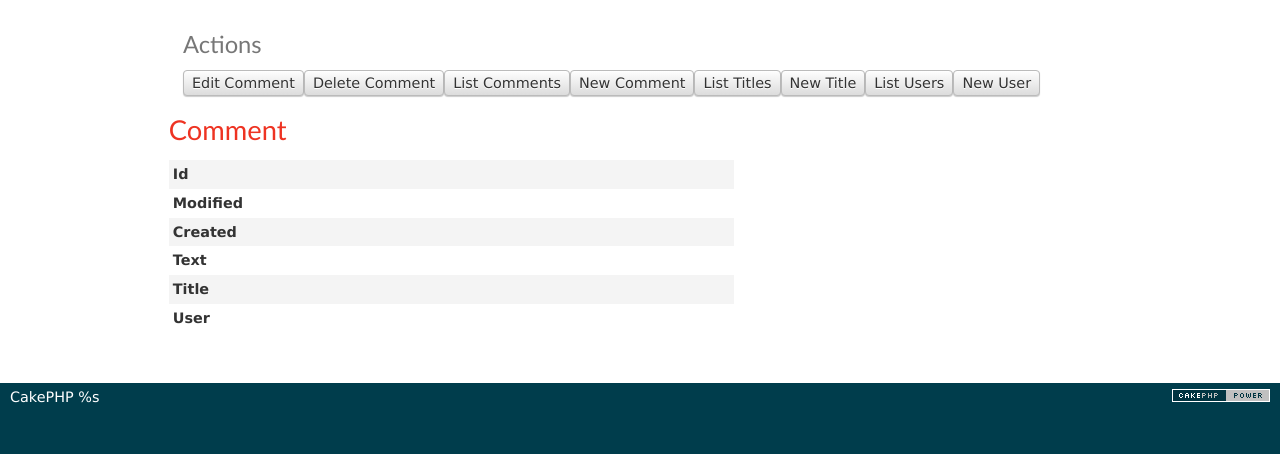
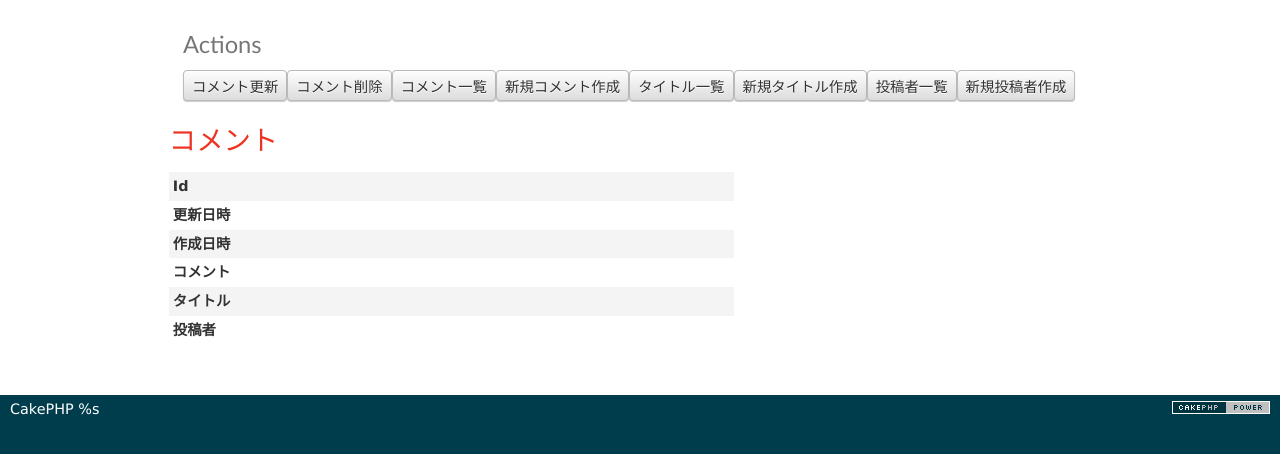
Before and after one commit to ichiYuuki/chat_room2, a CakePHP app: the page made by app/View/Comments/view.ctp in a window 1280 px wide. Shown: the part 47-501 px from the top of the page. Run offline with PHP 8.4 and a stand-in for CakePHP, Linux system fonts and the light colour scheme; the template is opened without the code that fills it, so the values that code supplies are empty; some libraries are stand-ins or nearby versions.

Commit message:
1/18 1.0

```diff
--- a/app/View/Comments/view.ctp
+++ b/app/View/Comments/view.ctp
@@ -2,45 +2,45 @@
 	<div class="actions">
 		<h3><?php echo __('Actions'); ?></h3>
 		<ul style="display:inline-flex">
-			<li><?php echo $this->Html->link(__('Edit Comment'), array('action' => 'edit', $comment['Comment']['id'])); ?> </li>
-			<li><?php echo $this->Form->postLink(__('Delete Comment'), array('action' => 'delete', $comment['Comment']['id']), array(), __('Are you sure you want to delete # %s?', $comment['Comment']['id'])); ?> </li>
-			<li><?php echo $this->Html->link(__('List Comments'), array('action' => 'index')); ?> </li>
-			<li><?php echo $this->Html->link(__('New Comment'), array('action' => 'add')); ?> </li>
-			<li><?php echo $this->Html->link(__('List Titles'), array('controller' => 'titles', 'action' => 'index')); ?> </li>
-			<li><?php echo $this->Html->link(__('New Title'), array('controller' => 'titles', 'action' => 'add')); ?> </li>
-			<li><?php echo $this->Html->link(__('List Users'), array('controller' => 'users', 'action' => 'index')); ?> </li>
-			<li><?php echo $this->Html->link(__('New User'), array('controller' => 'users', 'action' => 'add')); ?> </li>
+			<li><?php echo $this->Html->link(__('コメント更新'), array('action' => 'edit', $comment['Comment']['id'])); ?> </li>
+			<li><?php echo $this->Form->postLink(__('コメント削除'), array('action' => 'delete', $comment['Comment']['id']), array(), __('Are you sure you want to delete # %s?', $comment['Comment']['id'])); ?> </li>
+			<li><?php echo $this->Html->link(__('コメント一覧'), array('action' => 'index')); ?> </li>
+			<li><?php echo $this->Html->link(__('新規コメント作成'), array('action' => 'add')); ?> </li>
+			<li><?php echo $this->Html->link(__('タイトル一覧'), array('controller' => 'titles', 'action' => 'index')); ?> </li>
+			<li><?php echo $this->Html->link(__('新規タイトル作成'), array('controller' => 'titles', 'action' => 'add')); ?> </li>
+			<li><?php echo $this->Html->link(__('投稿者一覧'), array('controller' => 'users', 'action' => 'index')); ?> </li>
+			<li><?php echo $this->Html->link(__('新規投稿者作成'), array('controller' => 'users', 'action' => 'add')); ?> </li>
 		</ul>
 	</div>
 
-	<h2><?php echo __('Comment'); ?></h2>
+	<h2><?php echo __('コメント'); ?></h2>
 	<dl>
 		<dt><?php echo __('Id'); ?></dt>
 		<dd>
 			<?php echo h($comment['Comment']['id']); ?>
 			&nbsp;
 		</dd>
-		<dt><?php echo __('Modified'); ?></dt>
+		<dt><?php echo __('更新日時'); ?></dt>
 		<dd>
 			<?php echo h($comment['Comment']['modified']); ?>
 			&nbsp;
 		</dd>
-		<dt><?php echo __('Created'); ?></dt>
+		<dt><?php echo __('作成日時'); ?></dt>
 		<dd>
 			<?php echo h($comment['Comment']['created']); ?>
 			&nbsp;
 		</dd>
-		<dt><?php echo __('Text'); ?></dt>
+		<dt><?php echo __('コメント'); ?></dt>
 		<dd>
 			<?php echo h($comment['Comment']['text']); ?>
 			&nbsp;
 		</dd>
-		<dt><?php echo __('Title'); ?></dt>
+		<dt><?php echo __('タイトル'); ?></dt>
 		<dd>
 			<?php echo $this->Html->link($comment['Title']['titel_name'], array('controller' => 'titles', 'action' => 'view', $comment['Title']['id'])); ?>
 			&nbsp;
 		</dd>
-		<dt><?php echo __('User'); ?></dt>
+		<dt><?php echo __('投稿者'); ?></dt>
 		<dd>
 			<?php echo $this->Html->link($comment['User']['user_name'], array('controller' => 'users', 'action' => 'view', $comment['User']['id'])); ?>
 			&nbsp;
```
Also changed, not shown: app/View/Comments/edit.ctp (+15 -14 lines), app/View/Comments/index.ctp (+19 -17 lines).
